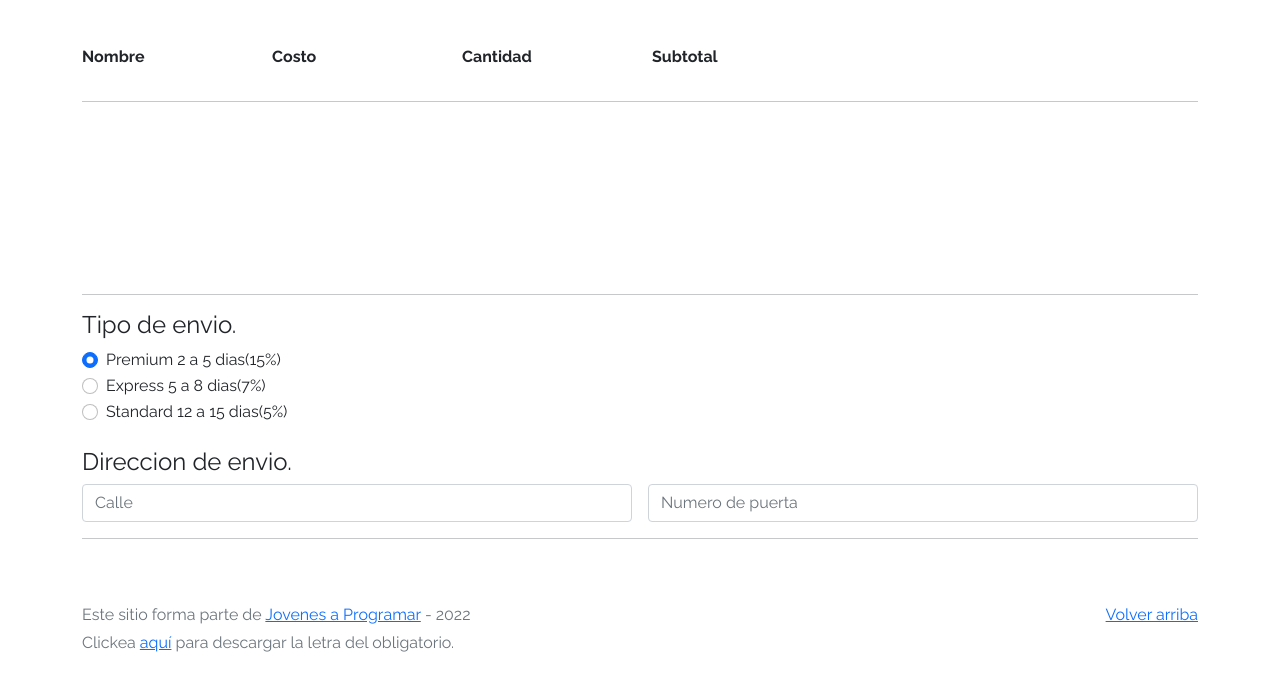
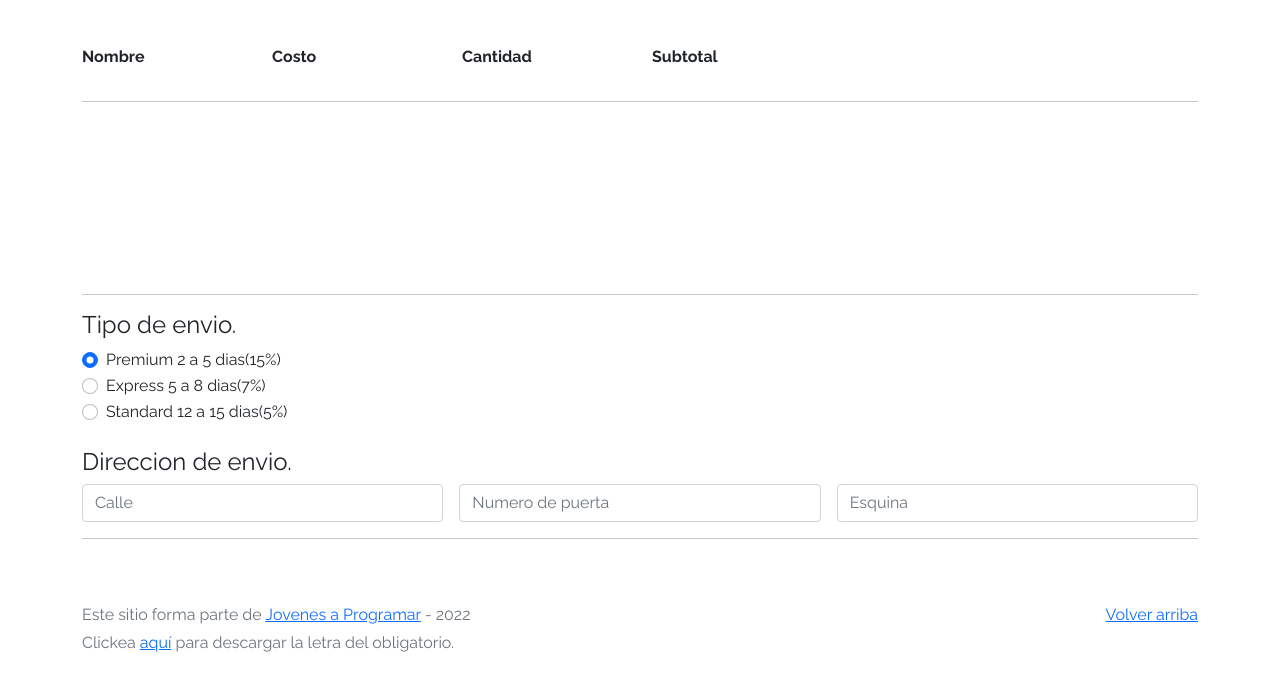
Before and after one commit to Hiimozk/e_mercado, a plain HTML site: page cart.html in a window 1280 px wide. Shown: the part 160-850 px from the top of the page. Drawn offline with Linux system fonts and the light colour scheme; no server answers.

Commit message:
Entrega 5

```diff
--- a/cart.html
+++ b/cart.html
@@ -103,6 +103,9 @@
         <div class="col">
           <input type="text" class="form-control" placeholder="Numero de puerta" aria-label="Last name">
         </div>
+        <div class="col">
+          <input type="text" class="form-control" placeholder="Esquina" aria-label="Last name">
+        </div>
       </div>
       <hr>
     </div>
--- a/js/cart.js
+++ b/js/cart.js
@@ -1,5 +1,6 @@
 let f;
 function update(cantidad, precio){
+    document.getElementById("teste").innerHTML=cantidad*precio;
     console.log(cantidad*precio);
 }
 function showCartItems(array){
```
